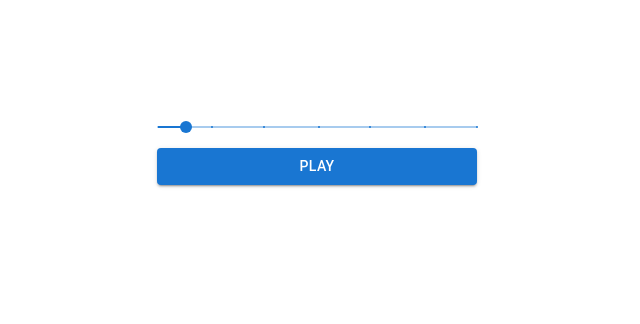
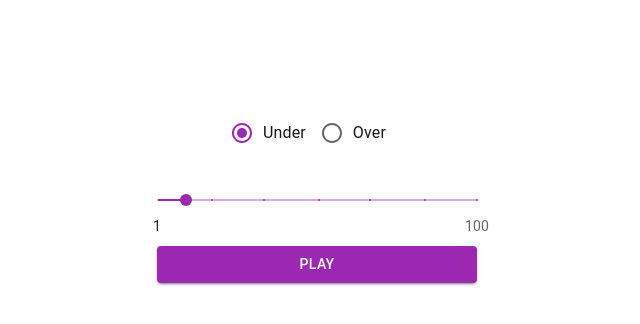
Before and after one commit to kliuchyk/dice-game, a Next.js app: page / in a window 1280 px wide. Shown: the top 324 px of the page, without its empty margins (323-963 px from the left). Built offline with nearby package versions, Linux system fonts and the light colour scheme; what @mui/material-nextjs would draw is missing.

Commit message:
add radio-group and styles update

```diff
--- a/app/components/Board/index.tsx
+++ b/app/components/Board/index.tsx
@@ -1,11 +1,19 @@
 import { Box, Button } from "@mui/material";
 import { NumberSlider } from "../Slider";
+import { ComparisonSelector } from "../ComparisonSelector";
 
 export function Board() {
   return (
-    <Box width={320} mt="113px">
+    <Box
+      display="flex"
+      flexDirection="column"
+      alignItems="center"
+      width={320}
+      marginTop={14}
+    >
+      <ComparisonSelector />
       <NumberSlider />
-      <Button fullWidth variant="contained">
+      <Button fullWidth variant="contained" color="secondary">
         PLAY
       </Button>
     </Box>
--- /dev/null
+++ b/app/components/ComparisonSelector/index.tsx
@@ -0,0 +1,32 @@
+import { COMPARISONS } from "@/app/constants";
+import {
+  FormControl,
+  RadioGroup,
+  FormControlLabel,
+  Radio,
+} from "@mui/material";
+
+export function ComparisonSelector() {
+  return (
+    <FormControl>
+      <RadioGroup
+        row
+        aria-labelledby="dice-radio-buttons-group-label"
+        defaultValue={COMPARISONS.UNDER}
+        name="radio-buttons-group"
+        color="secondary"
+      >
+        <FormControlLabel
+          value={COMPARISONS.UNDER}
+          control={<Radio color="secondary" />}
+          label="Under"
+        />
+        <FormControlLabel
+          value={COMPARISONS.OVER}
+          control={<Radio color="secondary" />}
+          label="Over"
+        />
+      </RadioGroup>
+    </FormControl>
+  );
+}
--- a/app/components/Slider/index.tsx
+++ b/app/components/Slider/index.tsx
@@ -4,6 +4,7 @@ import { marks } from "./utils";
 export function NumberSlider() {
   return (
     <Slider
+      sx={{ mt: 4, mb: 4 }}
       size="small"
       min={1}
       max={100}
@@ -13,6 +14,7 @@ export function NumberSlider() {
       shiftStep={30}
       step={1}
       marks={marks}
+      color="secondary"
     />
   );
 }
--- a/app/components/Slider/utils.ts
+++ b/app/components/Slider/utils.ts
@@ -4,5 +4,6 @@ export const marks = Array.from({ length: MARKS_LENGTH }, (_, i) => {
   const value = Math.round(1 + i * ((100 - 1) / 6));
   return {
     value,
+    label: i === 0 || i === MARKS_LENGTH - 1 ? `${value}` : "",
   };
 });
--- /dev/null
+++ b/app/constants.ts
@@ -0,0 +1,4 @@
+export const COMPARISONS = {
+  UNDER: "under",
+  OVER: "over",
+};
```
